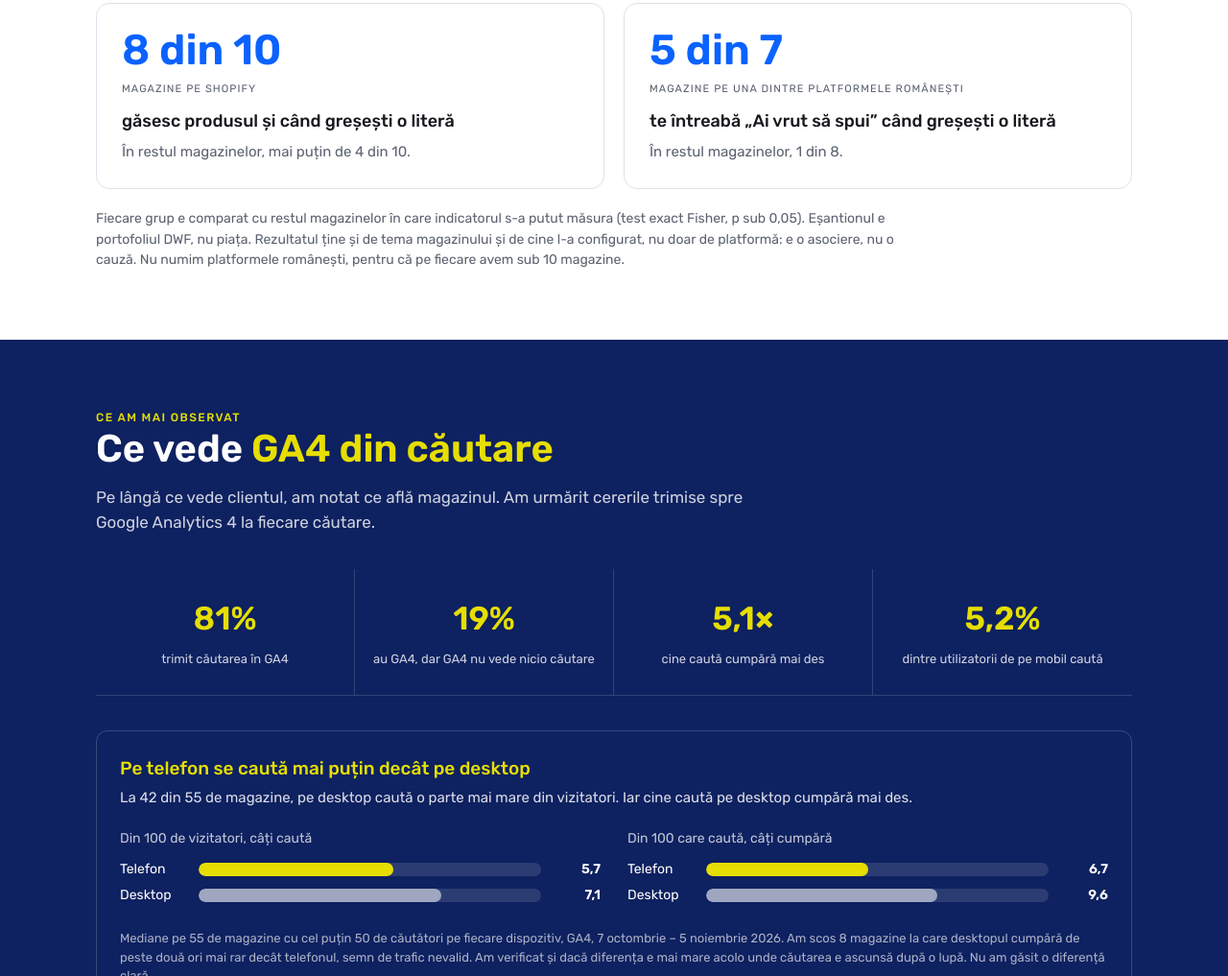
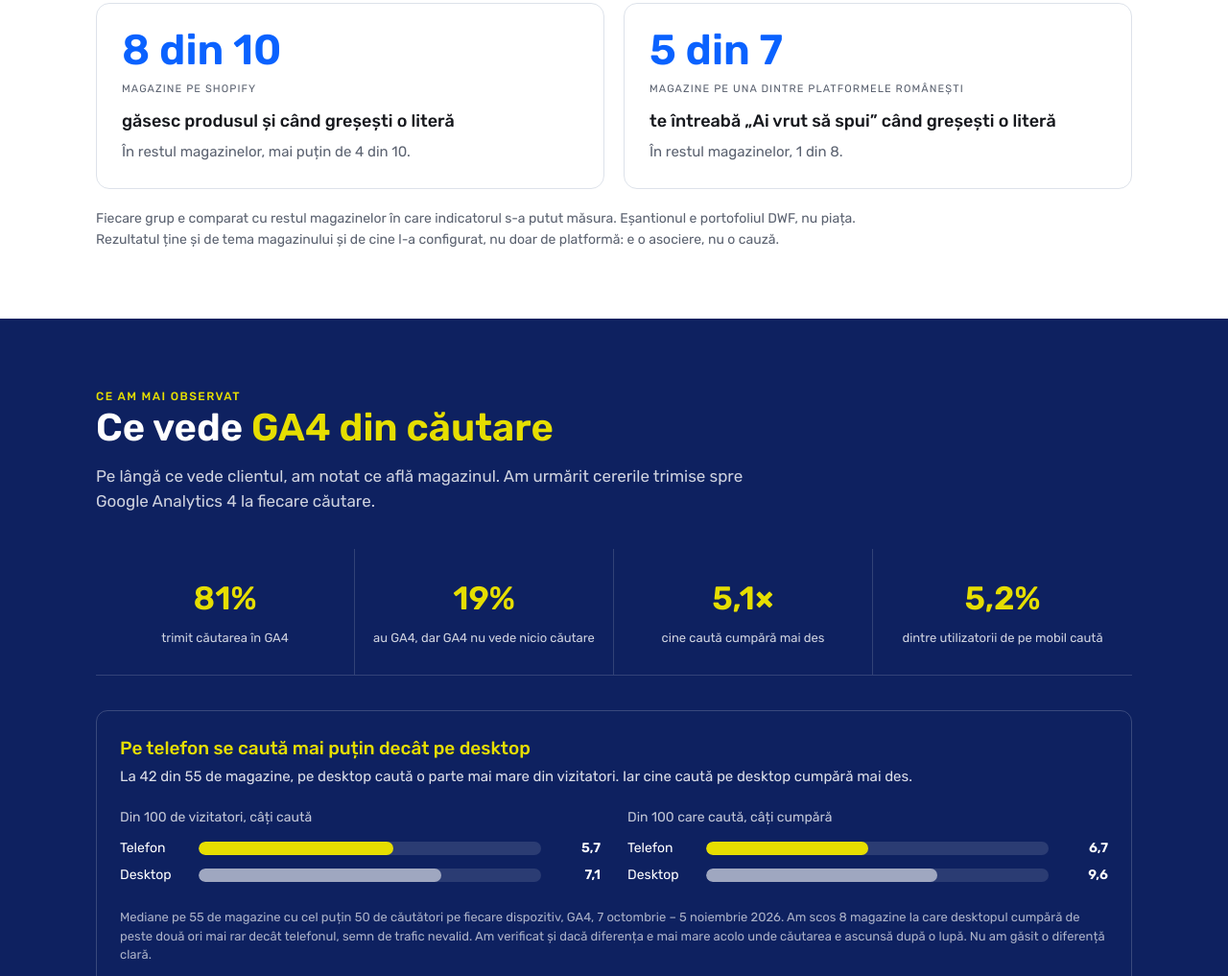
Before and after one commit to tehnic-dwf/barometru-cautare-produse, a plain HTML site: page index.html in a window 1280 px wide. Shown: the part 5302-6319 px from the top of the page at 96% size. Drawn offline with Linux system fonts and the light colour scheme.

Commit message:
Platforme: nota scurtata
Co-Authored-By: Claude Opus 5.5 <noreply@anthropic.com>

```diff
--- a/index.html
+++ b/index.html
@@ -510,7 +510,7 @@ c8 -15 28 -33 45 -40 l31 -13 107 6 c173 11 529 83 648 132 33 14 68 25 80 25
         <p>În restul magazinelor, 1 din 8.</p>
       </div>
     </div>
-    <p class="plat-note">Fiecare grup e comparat cu restul magazinelor în care indicatorul s-a putut măsura (test exact Fisher, p sub 0,05). Eșantionul e portofoliul DWF, nu piața. Rezultatul ține și de tema magazinului și de cine l-a configurat, nu doar de platformă: e o asociere, nu o cauză. Nu numim platformele românești, pentru că pe fiecare avem sub 10 magazine.</p>
+    <p class="plat-note">Fiecare grup e comparat cu restul magazinelor în care indicatorul s-a putut măsura. Eșantionul e portofoliul DWF, nu piața. Rezultatul ține și de tema magazinului și de cine l-a configurat, nu doar de platformă: e o asociere, nu o cauză.</p>
   </div>
 </section>
 
```
